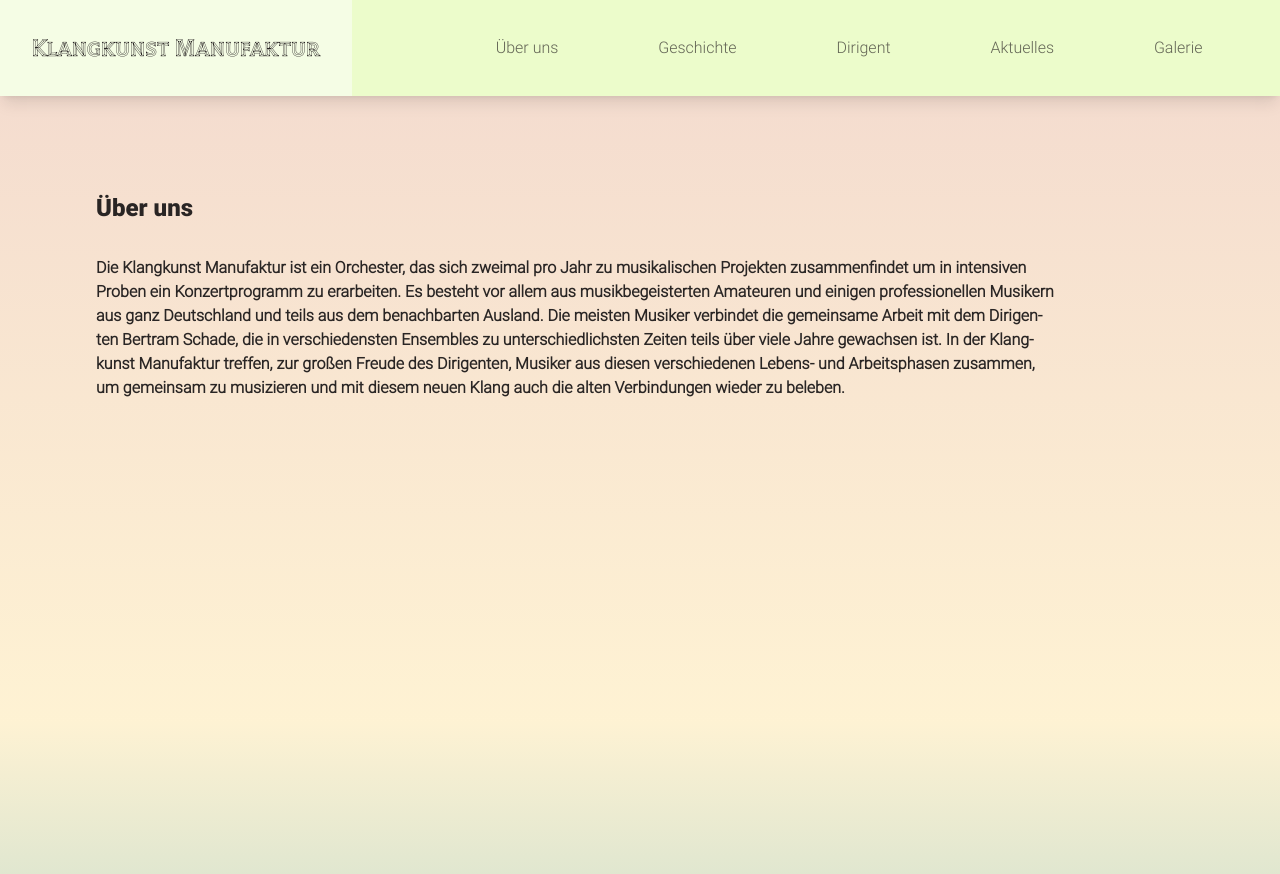
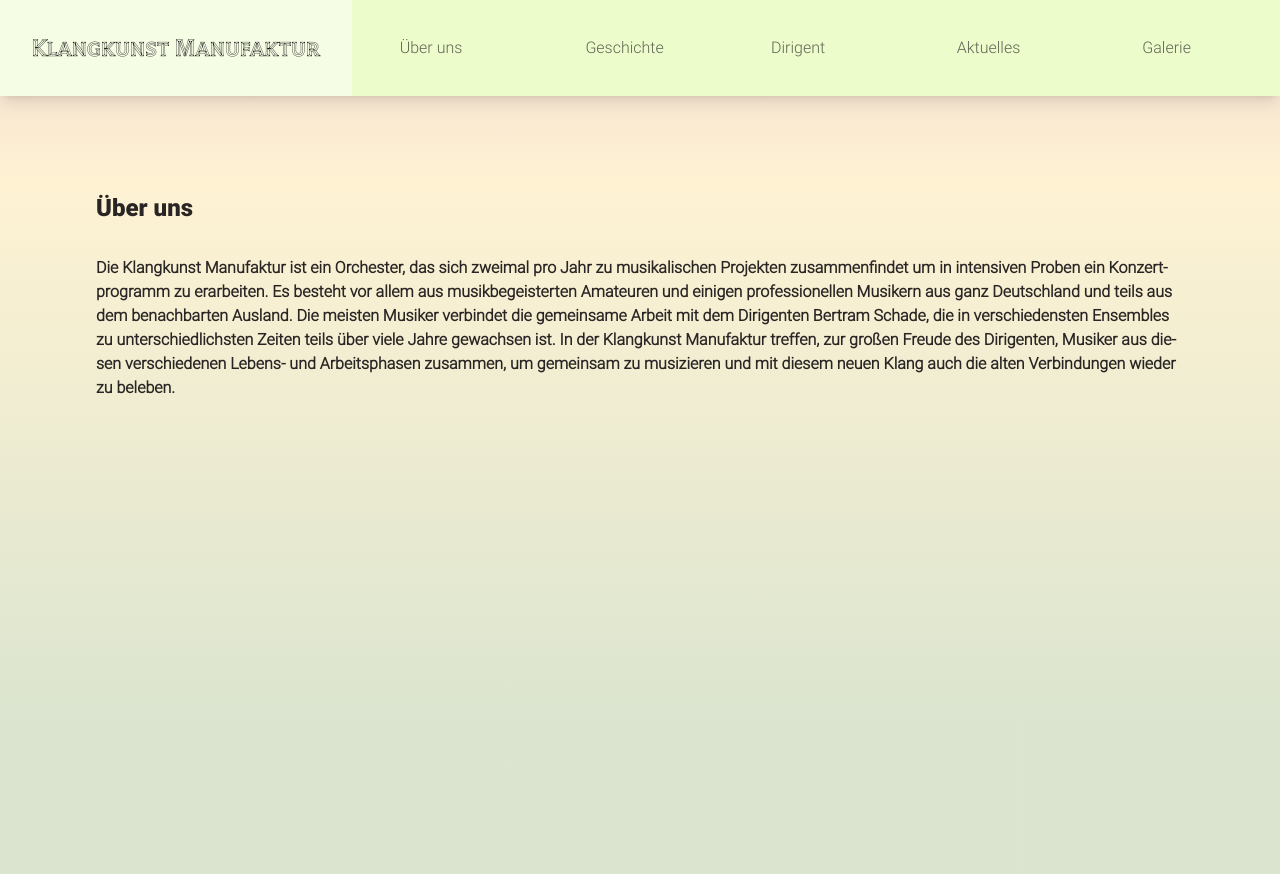
Before and after one commit to FrankWuensch/klangkunst_website_project, a Jekyll site: the page built from index.html, in a window 1280 px wide. Shown: the top 874 px of the page. Built offline with Jekyll 4.4.1, drawn with Linux system fonts in a browser that asks for light colours.

Commit message:
update files and correct faults

```diff
--- a/_config.yml
+++ b/_config.yml
@@ -3,3 +3,14 @@
 description:
 baseurl: "" # the subpath of your site, e.g. /blog
 url: "" # the base hostname & protocol for your site, e.g. http://example.com
+nav_title:
+  text: Klangkunst Manufaktur
+  link: "index.html"
+navs:
+  - text: Über uns
+    link: "index.html"
+  - text: Geschichte
+  - text: Dirigent
+    link: "dirigent.html"
+  - text: Aktuelles
+  - text: Galerie
--- a/_includes/header.html
+++ b/_includes/header.html
@@ -1,10 +1,10 @@
 <div
-  class="fixed relative z-10 flex items-center justify-between w-full h-16 overflow-hidden shadow-lg xl:h-24 text-stone-800/70 bg-lime-100"
+  class="fixed relative z-10 flex h-16 w-full items-center justify-between overflow-hidden bg-lime-100 text-stone-800/70 shadow-lg xl:h-24"
 >
-  <span class="flex items-center w-full gap-x-24">
+  <span class="flex w-full shrink items-center justify-between whitespace-nowrap">
     <!-- only shown in mobile version -->
     <div
-      class="absolute top-0 right-0 flex items-center justify-center w-20 h-full max-h-full bg-white/50 hover:cursor-pointer hover:text-stone-800 xl:hidden"
+      class="absolute right-0 top-0 flex h-full max-h-full w-20 items-center justify-center bg-white/50 hover:cursor-pointer hover:text-stone-800 xl:hidden"
       id="burger"
     >
       <iconify-icon
@@ -15,18 +15,18 @@
     </div>
     <!-- only shown if screen >= xl:1280px -->
     <a
-      href="{%if page.nav_title.link%}{{site.baseurl}}{{page.nav_title.link}}{%endif%}"
-      class="header px-8 h-16 xl:h-24 flex items-center bg-white/50 appearance-none {%if page.nav_title.link%}hover:text-stone-800 hover:cursor-pointer{%endif%}"
-      >{{page.nav_title.text}}</a
+      href="{%if site.nav_title.link%}{{site.baseurl}}{{site.nav_title.link}}{%endif%}"
+      class="header px-8 h-16 xl:h-24 flex items-center justify-between whitespace-nowrap text-center bg-white/50 appearance-none {%if site.nav_title.link%}hover:text-stone-800 hover:cursor-pointer{%endif%}"
+      >{{site.nav_title.text}}</a
     >
-    <div class="flex-1">
-      {%for nav in page.navs%}
+    {%for nav in site.navs%}
+    <div class="group flex h-16 flex-1 items-center xl:h-24">
       <a
         href="{%if nav.link%}{{site.baseurl}}{{nav.link}}{%endif%}"
-        class="{%if nav.link%}hover:cursor-pointer hover:text-stone-800 hover:underline appearance-none{%endif%} px-12 max-xl:hidden"
+        class="{%if nav.link%}group-hover:cursor-pointer group-hover:text-stone-800 group-hover:underline{%else%} group-hover:cursor-default pointer-events-none{%endif%} px-12 max-xl:hidden"
         >{{nav.text}}</a
       >
-      {%endfor%}
     </div>
+    {%endfor%}
   </span>
 </div>
--- a/_layouts/default.html
+++ b/_layouts/default.html
@@ -1,5 +1,5 @@
 <!DOCTYPE html>
-<html lang="de" class="w-full h-full">
+<html lang="de" class="h-full w-full">
   <head>
     <title>{{page.title}}</title>
     <meta charset="utf-8" />
@@ -10,14 +10,14 @@
   </head>
 
   <body
-    class="normal w-full h-full flex flex-col bg-gradient-to-b from-orange-700/20 via-20% via-amber-400/20 via-80% to-lime-700/20 relative"
+    class="normal relative flex h-full w-full flex-col bg-gradient-to-b from-orange-700/20 via-amber-400/20 via-20% to-lime-700/20 to-80%"
   >
     <!-- only shown in mobile version -->
     <span
       id="menu"
-      class="hidden bg-stone-200 rounded-bl-xl text-lg text-stone-800/70 flex flex-col justify-center items-center divide-y divide-stone-400 shadow-xl shadow-stone-400/70 w-[50%] absolute top-16 right-0 z-10 xl:hidden"
+      class="absolute right-0 top-16 z-10 flex hidden w-[50%] flex-col items-center justify-center divide-y divide-stone-400 rounded-bl-xl bg-stone-200 text-lg text-stone-800/70 shadow-xl shadow-stone-400/70 xl:hidden"
     >
-      {%for nav in page.navs%}
+      {%for nav in site.navs%}
       <a
         href="{%if nav.link%}{{site.baseurl}}{{nav.link}}{%endif%}"
         class="group w-full flex justify-end px-8 py-4 text-right {%if nav.link%}hover:cursor-pointer{%else%}cursor-auto{%endif%}"
@@ -32,11 +32,11 @@
     </span>
     <span>{% include header.html %}</span>
     <div
-      class="flex flex-col w-full h-full max-w-6xl 2xl:max-w-[1920px] overflow-y-auto pb-12 xl:pb-16"
+      class="flex h-full w-full max-w-[1920px] flex-col overflow-y-auto pb-12 xl:pb-16"
       id="content"
     >
-      <span class="px-8 xl:px-24 text-stone-800">
-        <h1 class="pb-8 mt-12 title xl:mt-24">{{page.title_info_1}}</h1>
+      <span class="px-8 text-stone-800 xl:px-24">
+        <h1 class="title mt-12 pb-8 xl:mt-24">{{page.title_info_1}}</h1>
         <p style="hyphens: auto">{{page.info_1}}</p>
       </span>
     </div>
--- a/dist/output.css
+++ b/dist/output.css
@@ -1,5 +1,5 @@
 /*
-! tailwindcss v3.3.3 | MIT License | https://tailwindcss.com
+! tailwindcss v3.4.3 | MIT License | https://tailwindcss.com
 */
 
 /*
@@ -32,9 +32,11 @@
 4. Use the user's configured `sans` font-family by default.
 5. Use the user's configured `sans` font-feature-settings by default.
 6. Use the user's configured `sans` font-variation-settings by default.
+7. Disable tap highlights on iOS
 */
 
-html {
+html,
+:host {
   line-height: 1.5;
   /* 1 */
   -webkit-text-size-adjust: 100%;
@@ -44,12 +46,14 @@
   -o-tab-size: 4;
      tab-size: 4;
   /* 3 */
-  font-family: ui-sans-serif, system-ui, -apple-system, BlinkMacSystemFont, "Segoe UI", Roboto, "Helvetica Neue", Arial, "Noto Sans", sans-serif, "Apple Color Emoji", "Segoe UI Emoji", "Segoe UI Symbol", "Noto Color Emoji";
+  font-family: ui-sans-serif, system-ui, sans-serif, "Apple Color Emoji", "Segoe UI Emoji", "Segoe UI Symbol", "Noto Color Emoji";
   /* 4 */
   font-feature-settings: normal;
   /* 5 */
   font-variation-settings: normal;
   /* 6 */
+  -webkit-tap-highlight-color: transparent;
+  /* 7 */
 }
 
 /*
@@ -121,8 +125,10 @@
 }
 
 /*
-1. Use the user's configured `mono` font family by default.
-2. Correct the odd `em` font sizing in all browsers.
+1. Use the user's configured `mono` font-family by default.
+2. Use the user's configured `mono` font-feature-settings by default.
+3. Use the user's configured `mono` font-variation-settings by default.
+4. Correct the odd `em` font sizing in all browsers.
 */
 
 code,
@@ -131,8 +137,12 @@
 pre {
   font-family: ui-monospace, SFMono-Regular, Menlo, Monaco, Consolas, "Liberation Mono", "Courier New", monospace;
   /* 1 */
+  font-feature-settings: normal;
+  /* 2 */
+  font-variation-settings: normal;
+  /* 3 */
   font-size: 1em;
-  /* 2 */
+  /* 4 */
 }
 
 /*
@@ -201,6 +211,8 @@
   /* 1 */
   line-height: inherit;
   /* 1 */
+  letter-spacing: inherit;
+  /* 1 */
   color: inherit;
   /* 1 */
   margin: 0;
@@ -224,9 +236,9 @@
 */
 
 button,
-[type='button'],
-[type='reset'],
-[type='submit'] {
+input:where([type='button']),
+input:where([type='reset']),
+input:where([type='submit']) {
   -webkit-appearance: button;
   /* 1 */
   background-color: transparent;
@@ -482,6 +494,10 @@
   --tw-backdrop-opacity:  ;
   --tw-backdrop-saturate:  ;
   --tw-backdrop-sepia:  ;
+  --tw-contain-size:  ;
+  --tw-contain-layout:  ;
+  --tw-contain-paint:  ;
+  --tw-contain-style:  ;
 }
 
 ::backdrop {
@@ -532,6 +548,10 @@
   --tw-backdrop-opacity:  ;
   --tw-backdrop-saturate:  ;
   --tw-backdrop-sepia:  ;
+  --tw-contain-size:  ;
+  --tw-contain-layout:  ;
+  --tw-contain-paint:  ;
+  --tw-contain-style:  ;
 }
 
 h1 {
@@ -540,7 +560,7 @@
   font-family: 'Roboto-Black', sans-serif;
 }
 
-@media (min-width: 1024px) {
+@media (min-width: 1280px) {
   h1 {
     font-size: 1.5rem;
     line-height: 2rem;
@@ -554,7 +574,7 @@
   font-family: 'Roboto-Light', sans-serif;
 }
 
-@media (min-width: 1024px) {
+@media (min-width: 1280px) {
   p {
     font-size: 1rem;
     line-height: 1.5rem;
@@ -564,6 +584,10 @@
 .header {
   font-size: 1.5rem;
   line-height: 2rem;
+}
+
+.pointer-events-none {
+  pointer-events: none;
 }
 
 .fixed {
@@ -586,24 +610,12 @@
   top: 0px;
 }
 
-.top-24 {
-  top: 6rem;
-}
-
-.top-20 {
-  top: 5rem;
-}
-
 .top-16 {
   top: 4rem;
 }
 
 .z-10 {
   z-index: 10;
-}
-
-.mt-24 {
-  margin-top: 6rem;
 }
 
 .mt-12 {
@@ -618,32 +630,20 @@
   display: none;
 }
 
-.h-24 {
-  height: 6rem;
+.h-16 {
+  height: 4rem;
 }
 
 .h-full {
   height: 100%;
 }
 
-.h-12 {
-  height: 3rem;
-}
-
-.h-16 {
-  height: 4rem;
-}
-
-.h-20 {
-  height: 5rem;
-}
-
 .max-h-full {
   max-height: 100%;
 }
 
-.w-24 {
-  width: 6rem;
+.w-20 {
+  width: 5rem;
 }
 
 .w-\[50\%\] {
@@ -654,21 +654,20 @@
   width: 100%;
 }
 
-.w-20 {
-  width: 5rem;
-}
-
-.w-fit {
-  width: -moz-fit-content;
-  width: fit-content;
-}
-
 .max-w-6xl {
   max-width: 72rem;
 }
 
+.max-w-\[1920px\] {
+  max-width: 1920px;
+}
+
 .flex-1 {
   flex: 1 1 0%;
+}
+
+.shrink {
+  flex-shrink: 1;
 }
 
 .cursor-auto {
@@ -725,8 +724,8 @@
   overflow-y: auto;
 }
 
-.rounded-bl-lg {
-  border-bottom-left-radius: 0.5rem;
+.whitespace-nowrap {
+  white-space: nowrap;
 }
 
 .rounded-bl-xl {
@@ -774,14 +773,13 @@
   --tw-gradient-to: rgb(77 124 15 / 0.2) var(--tw-gradient-to-position);
 }
 
+.to-80\% {
+  --tw-gradient-to-position: 80%;
+}
+
 .px-12 {
   padding-left: 3rem;
   padding-right: 3rem;
-}
-
-.px-24 {
-  padding-left: 6rem;
-  padding-right: 6rem;
 }
 
 .px-8 {
@@ -794,12 +792,16 @@
   padding-bottom: 1rem;
 }
 
+.pb-12 {
+  padding-bottom: 3rem;
+}
+
 .pb-8 {
   padding-bottom: 2rem;
 }
 
-.pb-12 {
-  padding-bottom: 3rem;
+.text-center {
+  text-align: center;
 }
 
 .text-right {
@@ -829,12 +831,6 @@
 .shadow-xl {
   --tw-shadow: 0 20px 25px -5px rgb(0 0 0 / 0.1), 0 8px 10px -6px rgb(0 0 0 / 0.1);
   --tw-shadow-colored: 0 20px 25px -5px var(--tw-shadow-color), 0 8px 10px -6px var(--tw-shadow-color);
-  box-shadow: var(--tw-ring-offset-shadow, 0 0 #0000), var(--tw-ring-shadow, 0 0 #0000), var(--tw-shadow);
-}
-
-.shadow-inner {
-  --tw-shadow: inset 0 2px 4px 0 rgb(0 0 0 / 0.05);
-  --tw-shadow-colored: inset 0 2px 4px 0 var(--tw-shadow-color);
   box-shadow: var(--tw-ring-offset-shadow, 0 0 #0000), var(--tw-ring-shadow, 0 0 #0000), var(--tw-shadow);
 }
 
@@ -880,6 +876,10 @@
   cursor: pointer;
 }
 
+.hover\:cursor-default:hover {
+  cursor: default;
+}
+
 .hover\:text-stone-800:hover {
   --tw-text-opacity: 1;
   color: rgb(41 37 36 / var(--tw-text-opacity));
@@ -889,6 +889,19 @@
   text-decoration-line: underline;
 }
 
+.group:hover .group-hover\:cursor-pointer {
+  cursor: pointer;
+}
+
+.group:hover .group-hover\:cursor-default {
+  cursor: default;
+}
+
+.group:hover .group-hover\:text-stone-800 {
+  --tw-text-opacity: 1;
+  color: rgb(41 37 36 / var(--tw-text-opacity));
+}
+
 .group:hover .group-hover\:underline {
   text-decoration-line: underline;
 }
@@ -896,25 +909,6 @@
 @media not all and (min-width: 1280px) {
   .max-xl\:hidden {
     display: none;
-  }
-}
-
-@media (min-width: 1024px) {
-  .lg\:mt-24 {
-    margin-top: 6rem;
-  }
-
-  .lg\:h-24 {
-    height: 6rem;
-  }
-
-  .lg\:px-24 {
-    padding-left: 6rem;
-    padding-right: 6rem;
-  }
-
-  .lg\:pb-16 {
-    padding-bottom: 4rem;
   }
 }
 
@@ -929,10 +923,6 @@
 
   .xl\:h-24 {
     height: 6rem;
-  }
-
-  .xl\:h-16 {
-    height: 4rem;
   }
 
   .xl\:px-24 {
```
Also changed, not shown: dirigent.html (+0 -11 lines), index.html (+0 -11 lines), README.md (added), 4 other files.
